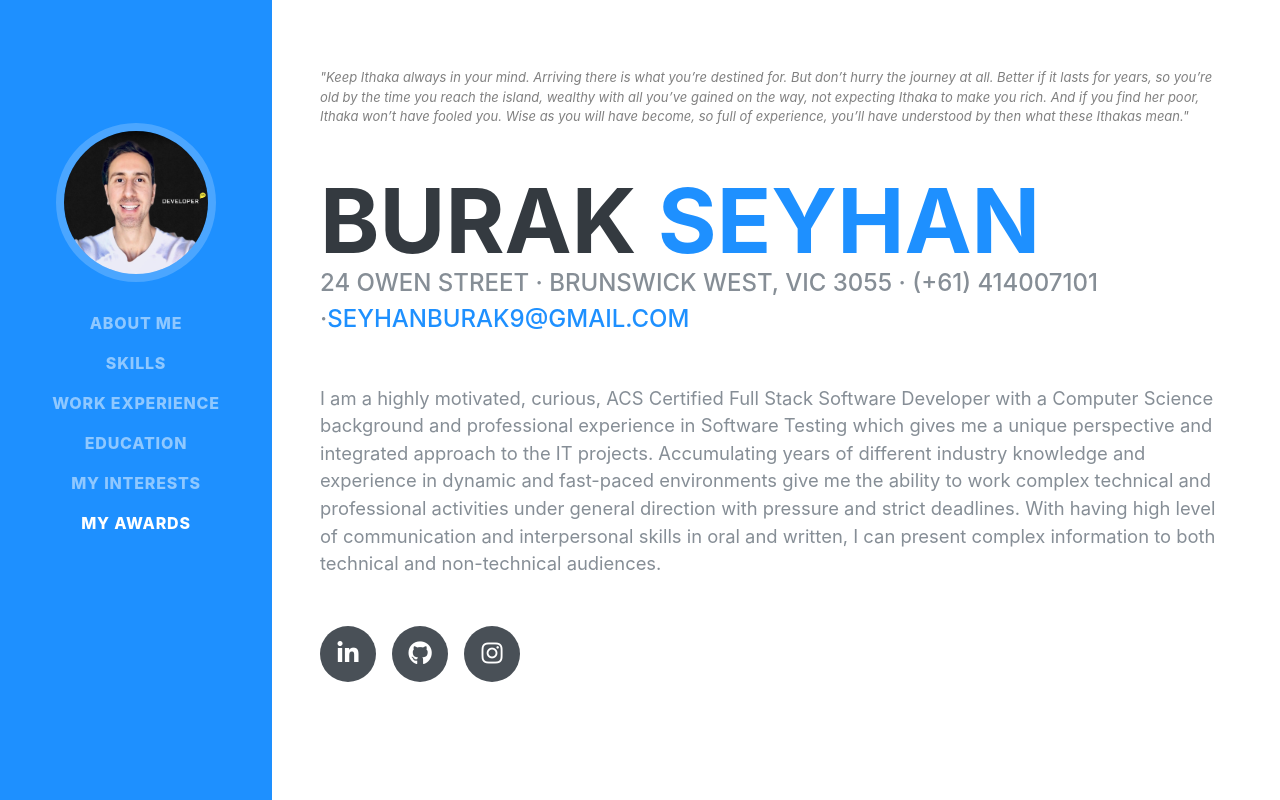
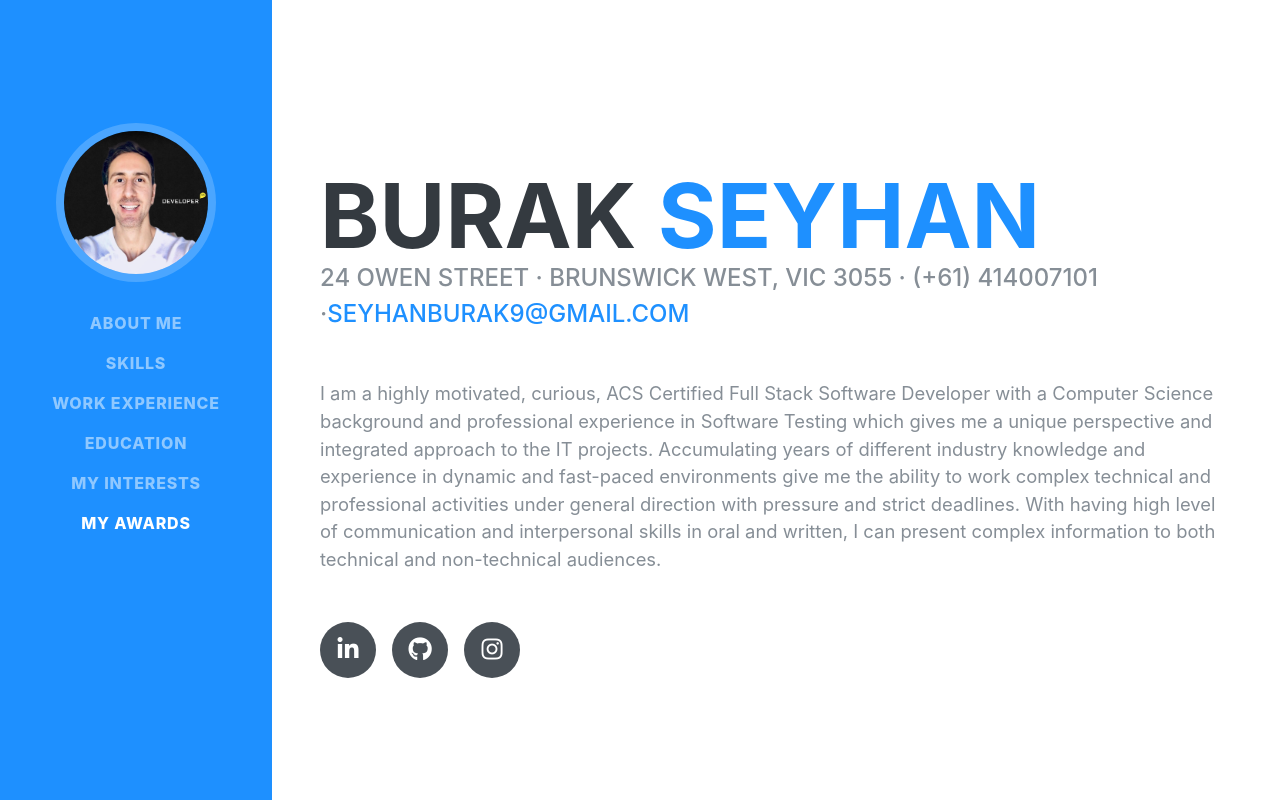
Before and after one commit to di0nys1s/myresume, a React (Create React App) app: page / in a window 1280 px wide. Shown: the top 800 px of the page. Built offline with nearby package versions, Linux system fonts and the light colour scheme; a web font is replaced by a local one.

Commit message:
blockquote removal

```diff
--- a/src/components/resume.jsx
+++ b/src/components/resume.jsx
@@ -6,25 +6,6 @@ const Resume = () => {
       className="resume-section p-3 p-lg-5 d-flex align-items-center"
       id="about">
       <div className="w-100">
-        <blockquote>
-          <p
-            style={{
-              marginTop: -50,
-              color: "grey",
-              fontStyle: "Times New Roman",
-              fontSize: "small"
-            }}>
-            <i>
-              "Keep Ithaka always in your mind. Arriving there is what you’re
-              destined for. But don’t hurry the journey at all. Better if it
-              lasts for years, so you’re old by the time you reach the island,
-              wealthy with all you’ve gained on the way, not expecting Ithaka to
-              make you rich. And if you find her poor, Ithaka won’t have fooled
-              you. Wise as you will have become, so full of experience, you’ll
-              have understood by then what these Ithakas mean."
-            </i>
-          </p>
-        </blockquote>
         <h1 className="mb-0" style={{ fontSize: 90, marginTop: 50 }}>
           Burak
           <span className="text-primary"> Seyhan</span>
```
